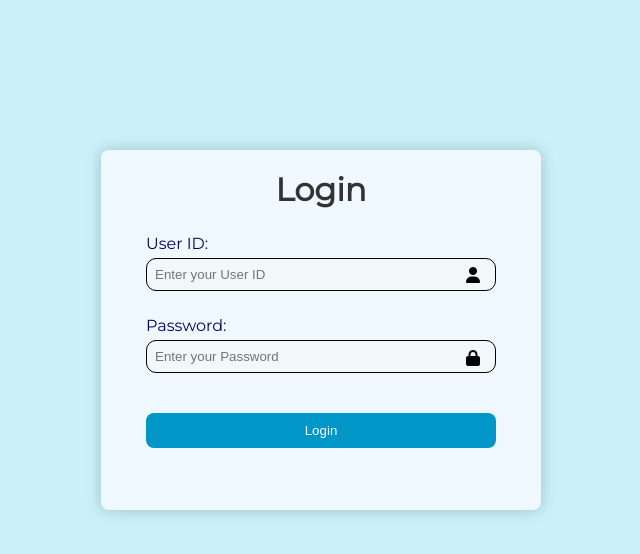
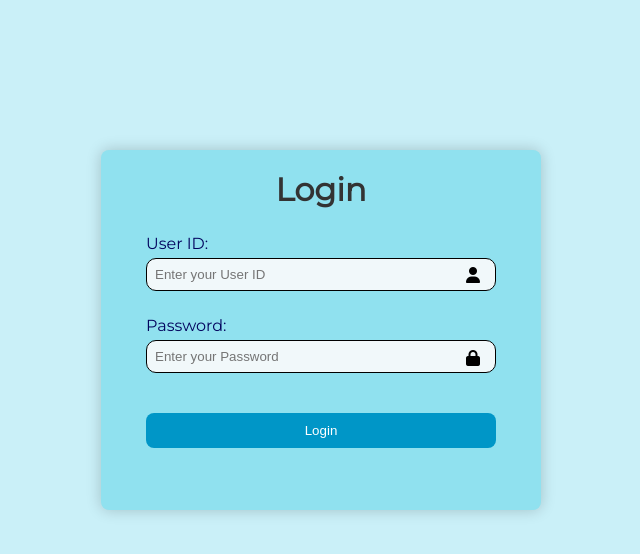
Before and after one commit to SohamMore-26/TCTPMS-CPP, a PHP site: page / in a window 1280 px wide. Shown: the top 554 px of the page, without its empty margins (319-959 px from the left). Run offline with PHP 8.4, Linux system fonts and the light colour scheme; some libraries are stand-ins or nearby versions; some web fonts are replaced.

Commit message:
Testing branch

```diff
--- a/styles.css
+++ b/styles.css
@@ -15,8 +15,8 @@ body {
 
 .login-container {
     position: relative;
-    background-color: aliceblue;
-    /* background-color: #90e1ef; */
+    /* background-color: aliceblue; */
+    background-color: #90e1ef;
     border-radius: 8px;
     box-shadow: 0 0 15px rgba(0, 0, 0, 0.2);
     padding: 20px;
```
